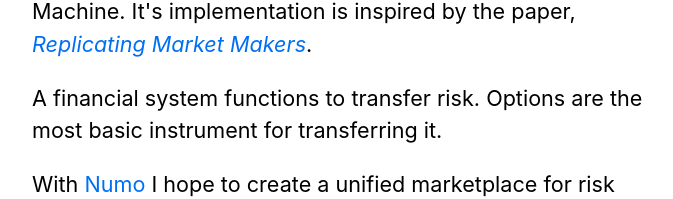
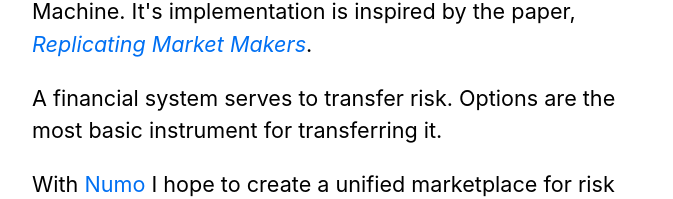
Before and after one commit to robertleifke/robertleifke.com, a Next.js app: page / in a window 1280 px wide. Shown: the part 379-578 px from the top of the page, without its empty margins (302-975 px from the left). Built offline with nearby package versions, Linux system fonts and the light colour scheme.

Commit message:
chore: more edits

```diff
--- a/components/layout.js
+++ b/components/layout.js
@@ -5,7 +5,7 @@ import utilStyles from '../styles/utils.module.css';
 import Link from 'next/link';
 
 const name = 'About Me';
-export const siteTitle = 'Next.js Sample Website';
+export const siteTitle = 'Robert Leifke';
 
 export default function Layout({ children, home }) {
   return (
@@ -14,7 +14,7 @@ export default function Layout({ children, home }) {
         <link rel="icon" href="/favicon.ico" />
         <meta
           name="description"
-          content="Learn how to build a personal website using Next.js"
+          content="A personal website for Robert Leifke"
         />
         <meta
           property="og:image"
--- a/pages/index.js
+++ b/pages/index.js
@@ -12,7 +12,7 @@ export default function Home() {
         <p>Heyo! My name is Robert Leifke. I am working on {' '}
         <a href="https://numo.trade/">Numo</a>, a protocol for creating <a href="https://en.wikipedia.org/wiki/Option_(finance)">options</a> on the Ethereum Virtual Machine. It's implementation is inspired by the paper, <a href="https://arxiv.org/abs/2103.14769"><em>Replicating Market Makers</em></a>.</p>
         <p>
-          A financial system functions to transfer risk. Options are the most basic instrument for transferring it.</p>
+          A financial system serves to transfer risk. Options are the most basic instrument for transferring it.</p>
         <p>
           With <a href="https://numo.trade/">Numo</a> I hope to create a unified marketplace for risk that is globally accessible without intermediaries. I think it would do the world a lot of <a href="https://youtu.be/FGkP63hJivQ?si=VuAaAHECTZj2jik4">good</a>.</p>
         <p>
```
